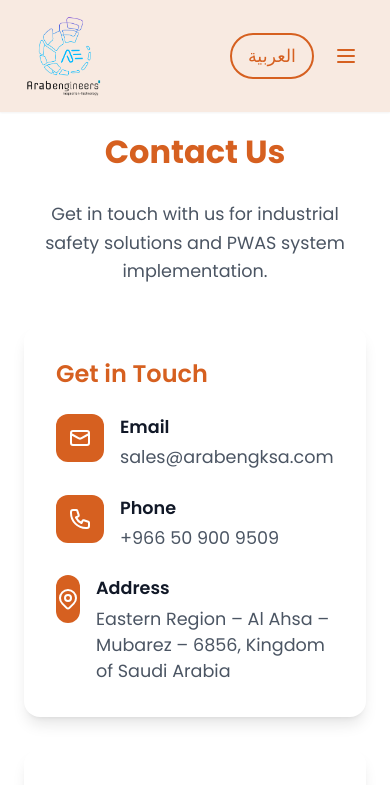
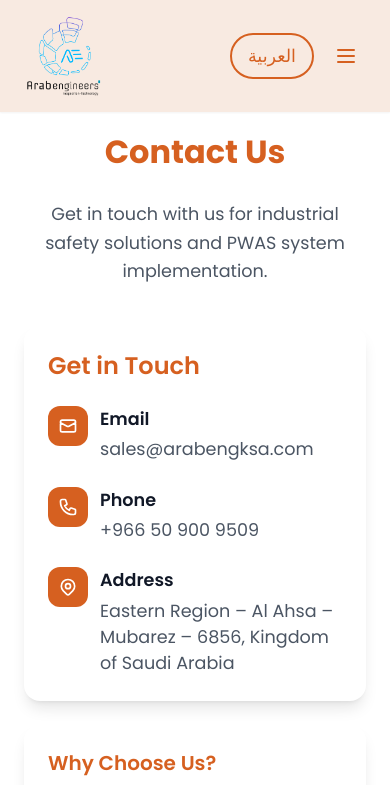
Before and after one commit to arabengineersweb/arab-engineers, a React (Vite) app: page /contact in a window 390 px wide. Shown: the top 785 px of the page. Built offline with nearby package versions, Linux system fonts and the light colour scheme.

Commit message:
minor responsive fixes

```diff
--- a/src/components/ContactForm.jsx
+++ b/src/components/ContactForm.jsx
@@ -36,26 +36,26 @@ export default function ContactForm({lang}){
           </p>
         </div>
 
-        <div className="grid lg:grid-cols-2 gap-16 items-start">
+        <div className="grid lg:grid-cols-2 gap-8 lg:gap-16 items-start">
           {/* Contact Info */}
-          <div data-aos="fade-right" className="space-y-8">
-            <div className="bg-white p-8 rounded-2xl shadow-lg">
+          <div data-aos="fade-right" className="space-y-6 lg:space-y-8 w-full">
+            <div className="bg-white p-6 lg:p-8 rounded-2xl shadow-lg w-full">
               <h4 className="text-2xl font-semibold mb-6" style={{color: primary}}>
                 {lang === 'en' ? 'Get in Touch' : 'تواصل معنا'}
               </h4>
 
               <div className="space-y-6">
-                <div className="flex items-start gap-4">
-                  <div className="w-12 h-12 rounded-xl flex items-center justify-center" style={{backgroundColor: primary}}>
-                    <svg className="w-6 h-6 text-white" fill="none" stroke="currentColor" viewBox="0 0 24 24">
+                <div className="flex items-start gap-3 lg:gap-4">
+                  <div className="w-10 h-10 lg:w-12 lg:h-12 rounded-xl flex items-center justify-center flex-shrink-0" style={{backgroundColor: primary}}>
+                    <svg className="w-5 h-5 lg:w-6 lg:h-6 text-white" fill="none" stroke="currentColor" viewBox="0 0 24 24">
                       <path strokeLinecap="round" strokeLinejoin="round" strokeWidth={2} d="M3 8l7.89 4.26a2 2 0 002.22 0L21 8M5 19h14a2 2 0 002-2V7a2 2 0 00-2-2H5a2 2 0 00-2 2v10a2 2 0 002 2z" />
                     </svg>
                   </div>
-                  <div>
+                  <div className="min-w-0 flex-1">
                     <h5 className="font-semibold text-gray-900 mb-1" style={{fontSize: 'var(--text-size)'}}>{lang === 'en' ? 'Email' : 'البريد الإلكتروني'}</h5>
                     <a
                       href={`mailto:${contact.email}`}
-                      className="text-gray-600 hover:text-gray-900 transition-colors duration-300"
+                      className="text-gray-600 hover:text-gray-900 transition-colors duration-300 break-words"
                       style={{fontSize: 'var(--text-size)'}}
                     >
                       {contact.email}
@@ -63,17 +63,17 @@ export default function ContactForm({lang}){
                   </div>
                 </div>
 
-                <div className="flex items-start gap-4">
-                  <div className="w-12 h-12 rounded-xl flex items-center justify-center" style={{backgroundColor: primary}}>
-                    <svg className="w-6 h-6 text-white" fill="none" stroke="currentColor" viewBox="0 0 24 24">
+                <div className="flex items-start gap-3 lg:gap-4">
+                  <div className="w-10 h-10 lg:w-12 lg:h-12 rounded-xl flex items-center justify-center flex-shrink-0" style={{backgroundColor: primary}}>
+                    <svg className="w-5 h-5 lg:w-6 lg:h-6 text-white" fill="none" stroke="currentColor" viewBox="0 0 24 24">
                       <path strokeLinecap="round" strokeLinejoin="round" strokeWidth={2} d="M3 5a2 2 0 012-2h3.28a1 1 0 01.948.684l1.498 4.493a1 1 0 01-.502 1.21l-2.257 1.13a11.042 11.042 0 005.516 5.516l1.13-2.257a1 1 0 011.21-.502l4.493 1.498a1 1 0 01.684.949V19a2 2 0 01-2 2h-1C9.716 21 3 14.284 3 6V5z" />
                     </svg>
                   </div>
-                  <div>
+                  <div className="min-w-0 flex-1">
                     <h5 className="font-semibold text-gray-900 mb-1" style={{fontSize: 'var(--text-size)'}}>{lang === 'en' ? 'Phone' : 'الهاتف'}</h5>
                     <a
                       href={`tel:${contact.phone?.replace(/\s/g, '') || ''}`}
-                      className="text-gray-600 hover:text-gray-900 transition-colors duration-300"
+                      className="text-gray-600 hover:text-gray-900 transition-colors duration-300 break-words"
                       style={{fontSize: 'var(--text-size)'}}
                     >
                       {contact.phone}
@@ -81,31 +81,31 @@ export default function ContactForm({lang}){
                   </div>
                 </div>
 
-                <div className="flex items-start gap-4">
-                  <div className="w-12 h-12 rounded-xl flex items-center justify-center" style={{backgroundColor: primary}}>
-                    <svg className="w-6 h-6 text-white" fill="none" stroke="currentColor" viewBox="0 0 24 24">
+                <div className="flex items-start gap-3 lg:gap-4">
+                  <div className="w-10 h-10 lg:w-12 lg:h-12 rounded-xl flex items-center justify-center flex-shrink-0" style={{backgroundColor: primary}}>
+                    <svg className="w-5 h-5 lg:w-6 lg:h-6 text-white" fill="none" stroke="currentColor" viewBox="0 0 24 24">
                       <path strokeLinecap="round" strokeLinejoin="round" strokeWidth={2} d="M17.657 16.657L13.414 20.9a1.998 1.998 0 01-2.827 0l-4.244-4.243a8 8 0 1111.314 0z" />
                       <path strokeLinecap="round" strokeLinejoin="round" strokeWidth={2} d="M15 11a3 3 0 11-6 0 3 3 0 016 0z" />
                     </svg>
                   </div>
-                  <div>
+                  <div className="min-w-0 flex-1">
                     <h5 className="font-semibold text-gray-900 mb-1" style={{fontSize: 'var(--text-size)'}}>{lang === 'en' ? 'Address' : 'العنوان'}</h5>
-                    <p className="text-gray-600" style={{fontSize: 'var(--text-size)'}}>{contact.address}</p>
+                    <p className="text-gray-600 break-words" style={{fontSize: 'var(--text-size)'}}>{contact.address}</p>
                   </div>
                 </div>
               </div>
             </div>
 
             {/* Additional info */}
-            <div className="bg-white p-8 rounded-2xl shadow-lg">
+            <div className="bg-white p-6 lg:p-8 rounded-2xl shadow-lg w-full">
               <h4 className="text-xl font-semibold mb-4" style={{color: primary}}>
                 {contact.whyChooseUs?.title || (lang === 'en' ? 'Why Choose Us?' : 'لماذا تختارنا؟')}
               </h4>
               <ul className="space-y-3 text-gray-600" style={{fontSize: 'var(--text-size)'}}>
                 {(contact.whyChooseUs?.benefits || []).map((benefit, index) => (
                   <li key={index} className="flex items-center gap-3">
-                    <div className="w-2 h-2 rounded-full" style={{backgroundColor: primary}}></div>
-                    {benefit}
+                    <div className="w-2 h-2 rounded-full flex-shrink-0" style={{backgroundColor: primary}}></div>
+                    <span>{benefit}</span>
                   </li>
                 ))}
               </ul>
@@ -113,7 +113,7 @@ export default function ContactForm({lang}){
           </div>
 
           {/* Contact Form */}
-          <div data-aos="fade-left" className="bg-white p-8 rounded-2xl shadow-lg">
+          <div data-aos="fade-left" className="bg-white p-6 lg:p-8 rounded-2xl shadow-lg w-full">
             <h4 className="text-2xl font-semibold mb-6" style={{color: primary}}>
               {lang === 'en' ? 'Send us a Message' : 'أرسل لنا رسالة'}
             </h4>
--- a/src/pages/PWASPage.jsx
+++ b/src/pages/PWASPage.jsx
@@ -169,8 +169,8 @@ export default function PWASPage({lang}) {
   }, [lang])
 
   return (
-    <section className="pt-32 py-12 min-h-screen overflow-x-hidden w-full" style={{backgroundColor: '#f8eae1'}}>
-      <div className="max-w-7xl mx-auto px-4 sm:px-6 w-full">
+    <section className="pt-32 py-12 relative overflow-hidden" style={{backgroundColor: '#f8eae1'}}>
+      <div className="relative max-w-7xl mx-auto px-6">
         {/* Header */}
         <div className="text-center mb-12" data-aos="fade-up">
           <h1 className="font-bold mb-6" style={{
```
